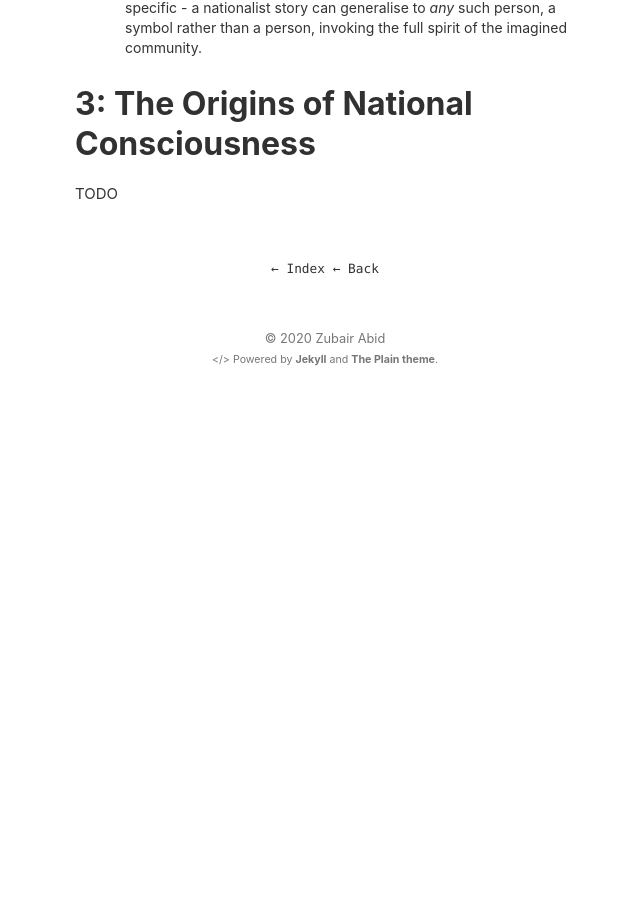
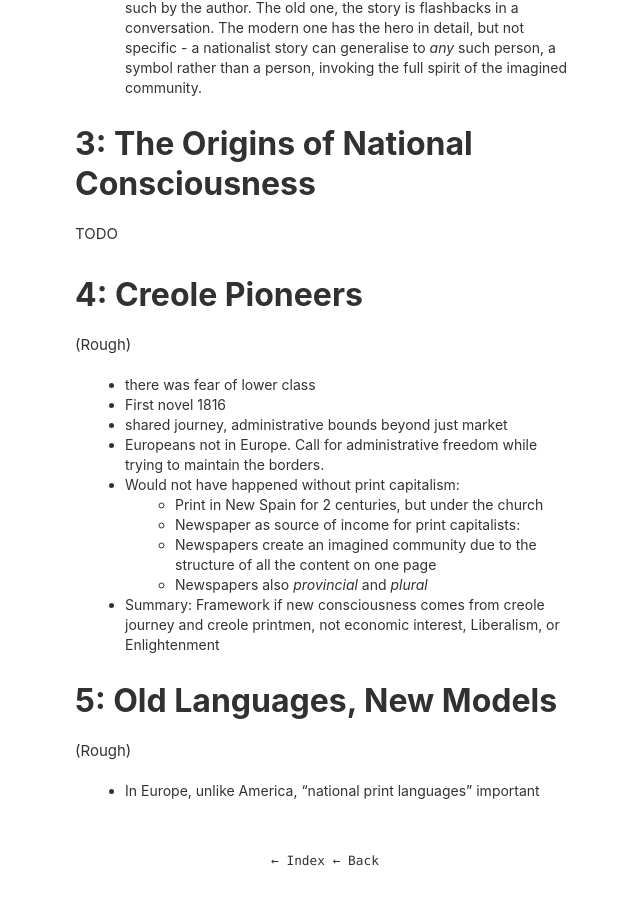
Before and after one commit to zubairabid/Semester7, a Jekyll site: the page built from subjects/nationalism/readings/benedict.md, in a window 1280 px wide and 900 px high, scrolled down 1962 px. Shown: the whole window, without its empty margins (315-955 px from the left). Built offline with Jekyll 4.4.1, drawn with Linux system fonts in a browser that asks for light colours; before the commit the page ends 2367 px from its top, so only the background shows below that; some of the changed text lies outside the part shown.

Commit message:
IRE asgn2

```diff
--- a/subjects/nationalism/readings/benedict.md
+++ b/subjects/nationalism/readings/benedict.md
@@ -81,3 +81,27 @@
 # 3: The Origins of National Consciousness
 
 TODO
+
+# 4: Creole Pioneers
+
+(Rough)
+
+- there was fear of lower class
+- First novel 1816
+- shared journey, administrative bounds beyond just market
+- Europeans not in Europe. Call for administrative freedom while trying to
+  maintain the borders.
+- Would not have happened without print capitalism:
+    - Print in New Spain for 2 centuries, but under the church
+    - Newspaper as source of income for print capitalists:
+    - Newspapers create an imagined community due to the structure of all the
+      content on one page
+    - Newspapers also *provincial* and *plural*
+- Summary: Framework if new consciousness comes from creole journey and creole
+  printmen, not economic interest, Liberalism, or Enlightenment
+
+# 5: Old Languages, New Models
+
+(Rough)
+
+- In Europe, unlike America, "national print languages" important
```
Also changed, not shown: subjects/IRE/Assignments/2.html (added, +29 -0 lines), subjects/IRE/Assignments/2.md (added, +80 -0 lines), subjects/IRE/index.md (+1 -0 lines), subjects/PoPL/index.md (+8 -0 lines), subjects/PoPL/notes/Lecture 10.md (added, +9 -0 lines), subjects/PoPL/notes/Lecture 6.md (+1 -1 lines), subjects/PoPL/notes/Lecture 7.md (added, +16 -0 lines), 5 other files.
